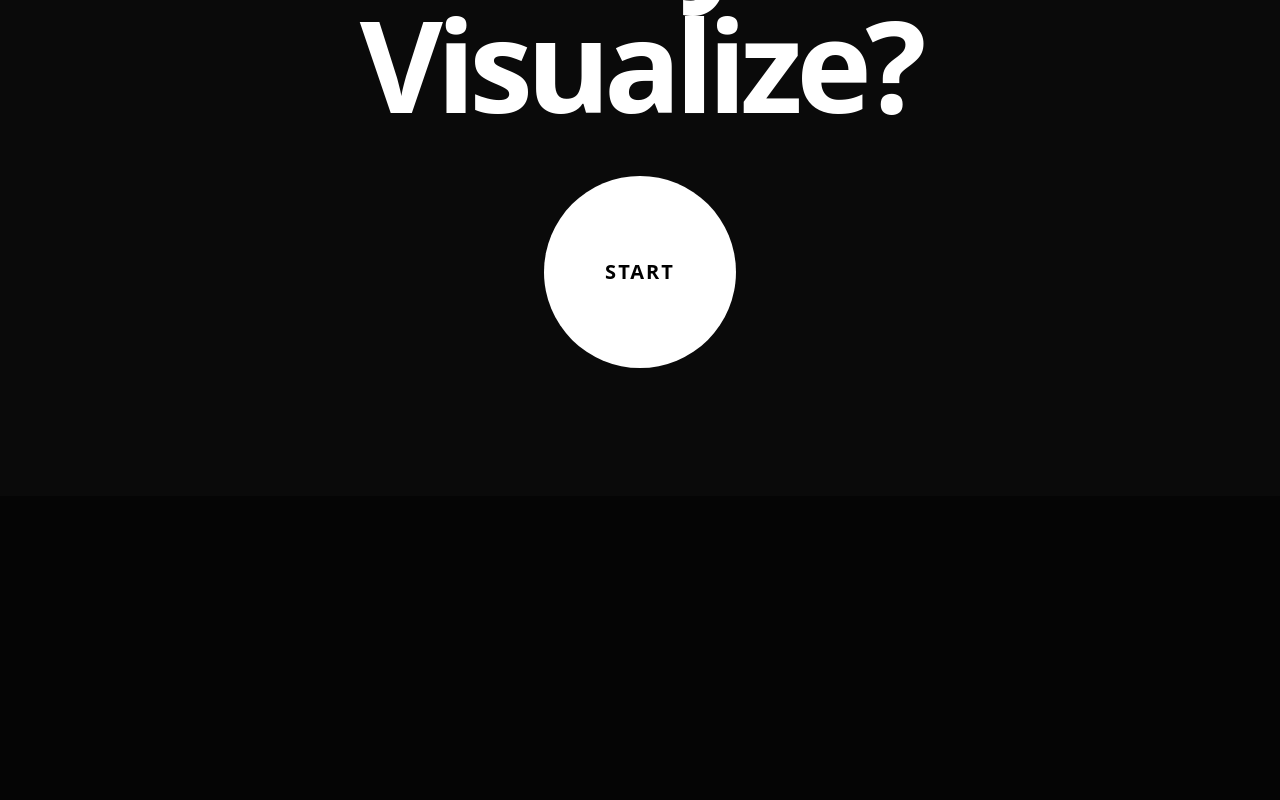
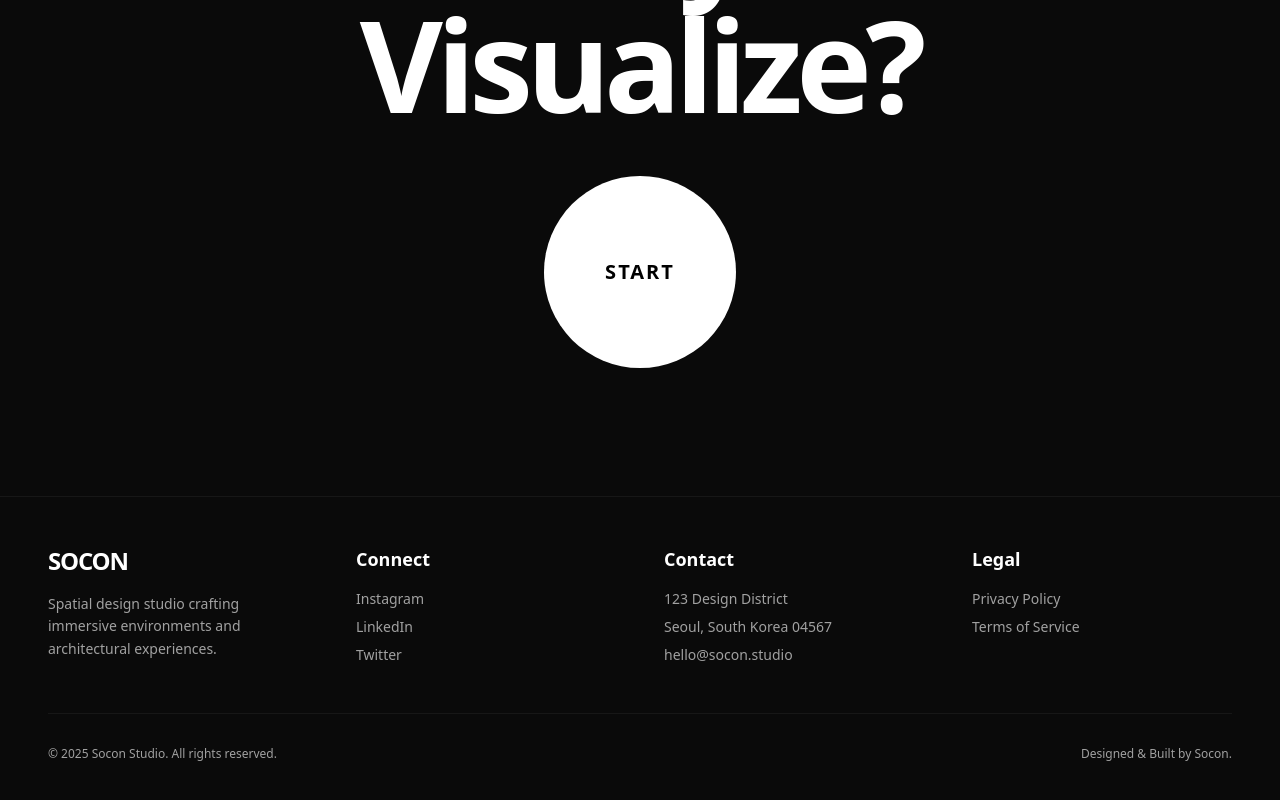
Before and after one commit to Poylib/studio-web, a Next.js app: page / in a window 1280 px wide. Shown: the part 5560-6360 px from the top of the page. Before the commit the page ends 6056 px from the top, so only its background shows below. Built offline with nearby package versions, Linux system fonts and the light colour scheme.

Commit message:
feat: add footer, 404 page and update metadata

```diff
--- a/src/app/layout.tsx
+++ b/src/app/layout.tsx
@@ -5,6 +5,7 @@ import SmoothScroll from "@/components/global/SmoothScroll";
 import NoiseOverlay from "@/components/global/NoiseOverlay";
 import CustomCursor from "@/components/global/CustomCursor";
 import FrameNav from "@/components/global/FrameNav";
+import Footer from "@/components/global/Footer";
 
 const inter = Inter({
   variable: "--font-inter",
@@ -17,8 +18,9 @@ const jetbrainsMono = JetBrains_Mono({
 });
 
 export const metadata: Metadata = {
-  title: "Create Next App",
-  description: "Generated by create next app",
+  title: "Socon | Spatial Design Studio",
+  description: "Innovative architectural and spatial design solutions crafting immersive environments.",
+  keywords: ["architecture", "design", "interior", "spatial", "studio", "socon"],
 };
 
 export default function RootLayout({
@@ -36,6 +38,7 @@ export default function RootLayout({
           <CustomCursor />
           <FrameNav />
           {children}
+          <Footer />
         </SmoothScroll>
       </body>
     </html>
--- /dev/null
+++ b/src/app/not-found.tsx
@@ -0,0 +1,25 @@
+import Link from "next/link";
+
+export default function NotFound() {
+    return (
+        <div className="flex min-h-screen flex-col items-center justify-center bg-neutral-950 text-white">
+            <h1 className="text-[12rem] font-bold leading-none tracking-tighter text-neutral-800 md:text-[20rem]">
+                404
+            </h1>
+            <div className="absolute flex flex-col items-center gap-6">
+                <h2 className="text-2xl font-medium uppercase tracking-widest md:text-4xl">
+                    Page Not Found
+                </h2>
+                <p className="text-neutral-400">
+                    The space you are looking for does not exist.
+                </p>
+                <Link
+                    href="/"
+                    className="rounded-full bg-white px-8 py-3 text-sm font-bold uppercase tracking-wider text-black transition-colors hover:bg-neutral-200"
+                >
+                    Return Home
+                </Link>
+            </div>
+        </div>
+    );
+}
--- /dev/null
+++ b/src/components/global/Footer.tsx
@@ -0,0 +1,81 @@
+import Link from "next/link";
+
+export default function Footer() {
+    return (
+        <footer className="w-full bg-neutral-950 py-12 text-neutral-400 border-t border-neutral-900">
+            <div className="container mx-auto px-6 md:px-12">
+                <div className="grid grid-cols-1 gap-12 md:grid-cols-4">
+                    {/* Brand */}
+                    <div className="space-y-4">
+                        <h3 className="text-2xl font-bold text-white tracking-tighter">SOCON</h3>
+                        <p className="text-sm leading-relaxed">
+                            Spatial design studio crafting immersive environments and architectural experiences.
+                        </p>
+                    </div>
+
+                    {/* Socials */}
+                    <div className="space-y-4">
+                        <h4 className="text-lg font-semibold text-white">Connect</h4>
+                        <ul className="space-y-2 text-sm">
+                            <li>
+                                <a href="https://instagram.com" target="_blank" rel="noopener noreferrer" className="hover:text-white transition-colors">
+                                    Instagram
+                                </a>
+                            </li>
+                            <li>
+                                <a href="https://linkedin.com" target="_blank" rel="noopener noreferrer" className="hover:text-white transition-colors">
+                                    LinkedIn
+                                </a>
+                            </li>
+                            <li>
+                                <a href="https://twitter.com" target="_blank" rel="noopener noreferrer" className="hover:text-white transition-colors">
+                                    Twitter
+                                </a>
+                            </li>
+                        </ul>
+                    </div>
+
+                    {/* Contact */}
+                    <div className="space-y-4">
+                        <h4 className="text-lg font-semibold text-white">Contact</h4>
+                        <ul className="space-y-2 text-sm">
+                            <li>
+                                <p>123 Design District</p>
+                            </li>
+                            <li>
+                                <p>Seoul, South Korea 04567</p>
+                            </li>
+                            <li>
+                                <a href="mailto:hello@socon.studio" className="hover:text-white transition-colors">
+                                    hello@socon.studio
+                                </a>
+                            </li>
+                        </ul>
+                    </div>
+
+                    {/* Legal */}
+                    <div className="space-y-4">
+                        <h4 className="text-lg font-semibold text-white">Legal</h4>
+                        <ul className="space-y-2 text-sm">
+                            <li>
+                                <Link href="/privacy" className="hover:text-white transition-colors">
+                                    Privacy Policy
+                                </Link>
+                            </li>
+                            <li>
+                                <Link href="/terms" className="hover:text-white transition-colors">
+                                    Terms of Service
+                                </Link>
+                            </li>
+                        </ul>
+                    </div>
+                </div>
+
+                <div className="mt-12 flex flex-col items-center justify-between border-t border-neutral-900 pt-8 text-xs md:flex-row">
+                    <p>&copy; {new Date().getFullYear()} Socon Studio. All rights reserved.</p>
+                    <p className="mt-2 md:mt-0">Designed & Built by Socon.</p>
+                </div>
+            </div>
+        </footer>
+    );
+}
```
